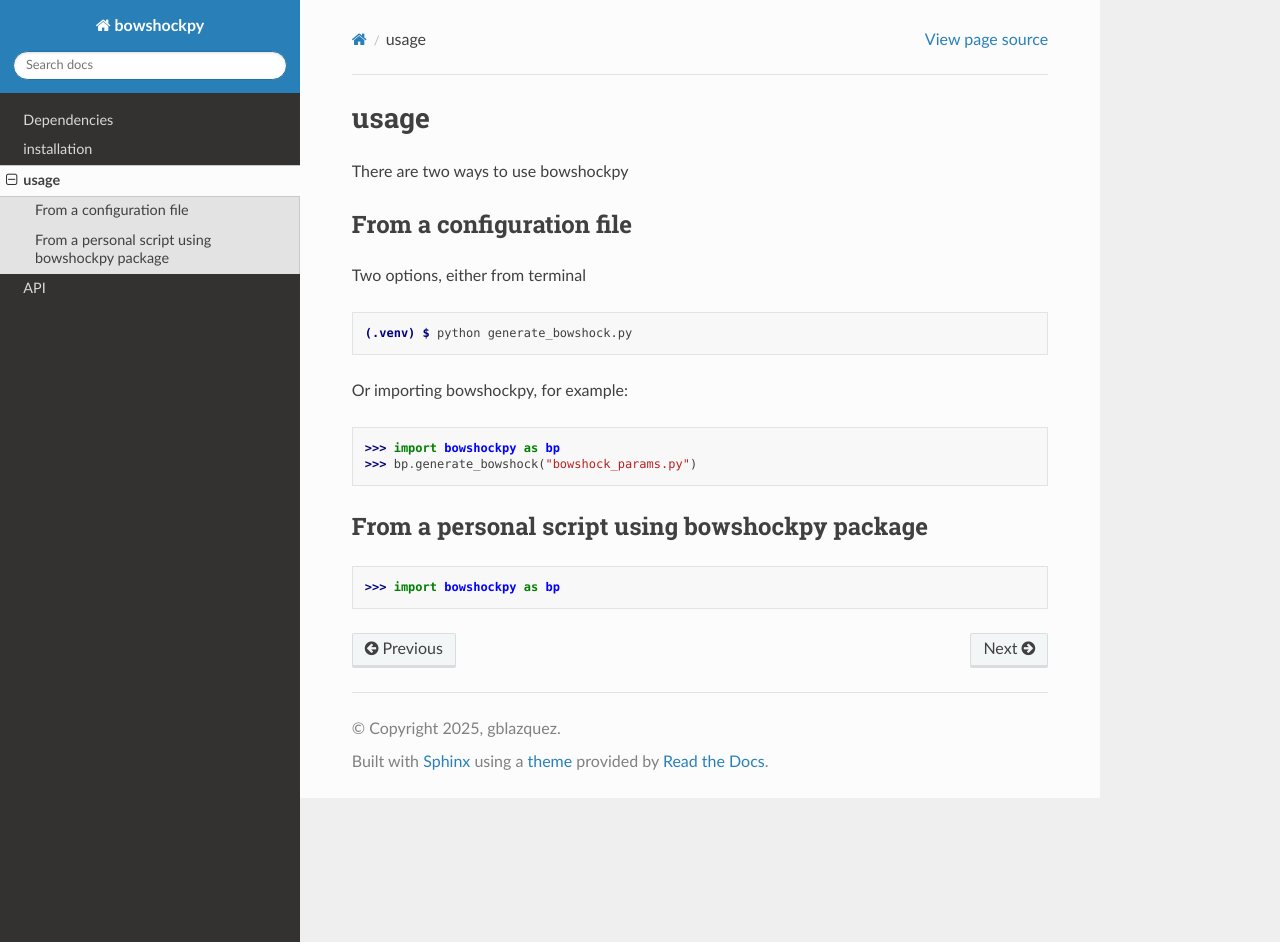
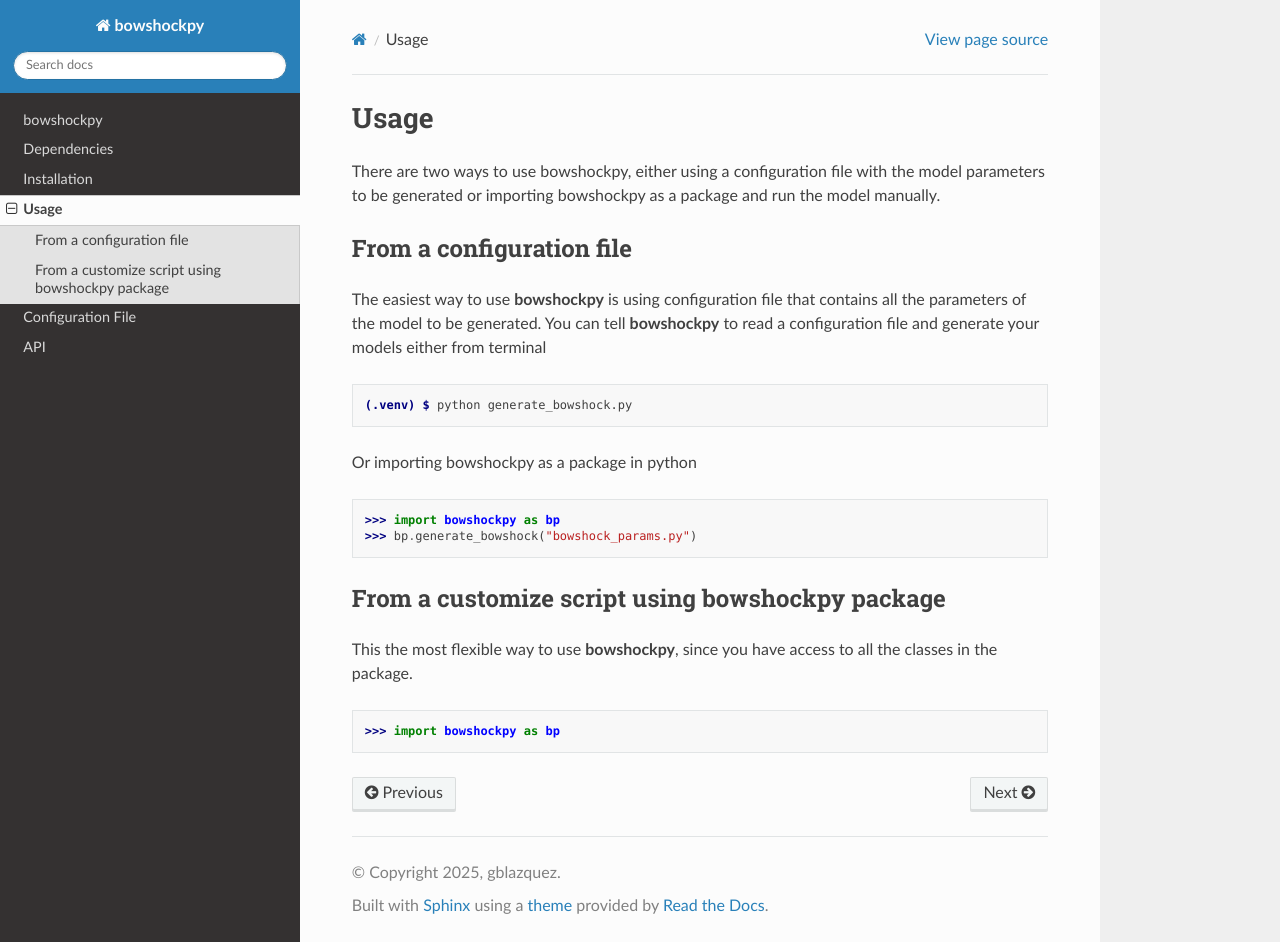
Before and after one commit to gblazquez/bowshockpy-doc, a Sphinx documentation site: the page built from docs/source/usage.rst, in a window 1280 px wide and 942 px high. Built offline with Sphinx 7.4.7 and the Read the Docs theme 3.1.0, drawn with Linux system fonts in a browser that asks for light colours.

Commit message:
conffile added

```diff
--- /dev/null
+++ b/docs/source/conffile.rst
@@ -0,0 +1,4 @@
+Configuration File
+=====
+
+The easiest way to use **bowshockpy** is from a configuration file where all the model parameters are defined
--- a/docs/source/index.rst
+++ b/docs/source/index.rst
@@ -14,7 +14,9 @@
 
 .. toctree::
 
+   bowshockpy <self>
    dependencies
    installation
    usage
+   conffile
    api
--- a/docs/source/usage.rst
+++ b/docs/source/usage.rst
@@ -1,25 +1,28 @@
-usage
+Usage
 =====
 
-There are two ways to use bowshockpy
+There are two ways to use bowshockpy, either using a configuration file with the model parameters to be generated or importing bowshockpy as a package and run the model manually.
+
 
 From a configuration file
 --------------------------
 
-Two options, either from terminal
+The easiest way to use **bowshockpy** is using configuration file that contains all the parameters of the model to be generated. You can tell **bowshockpy** to read a configuration file and generate your models either from terminal
 
 .. code-block:: console
 
    (.venv) $ python generate_bowshock.py
 
 
-Or importing bowshockpy, for example:
+Or importing bowshockpy as a package in python
 
 >>> import bowshockpy as bp
 >>> bp.generate_bowshock("bowshock_params.py")
 
-From a personal script using bowshockpy package
+
+From a customize script using bowshockpy package
 ---------------------------------------------
 
+This the most flexible way to use **bowshockpy**, since you have access to all the classes in the package.
 
 >>> import bowshockpy as bp
```
Also changed, not shown: docs/source/installation.rst (+6 -4 lines).
